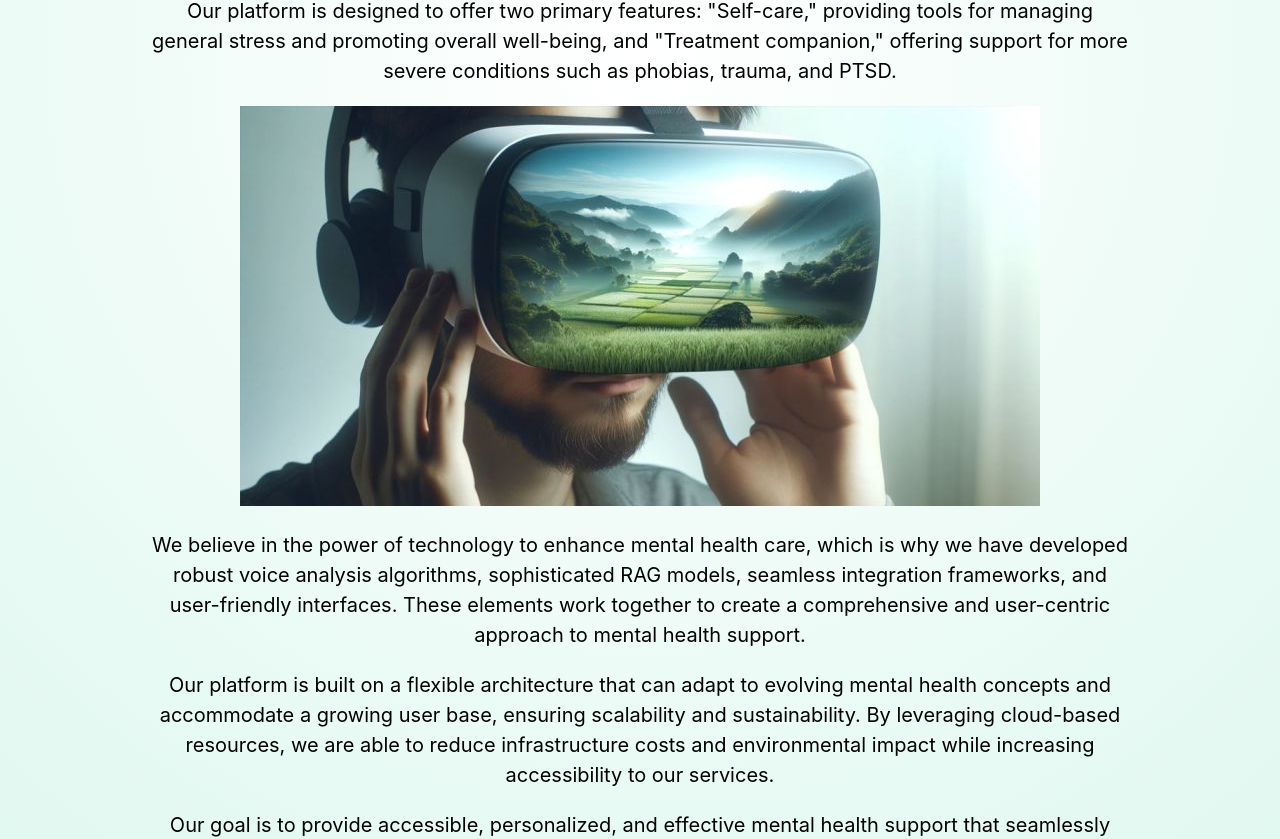
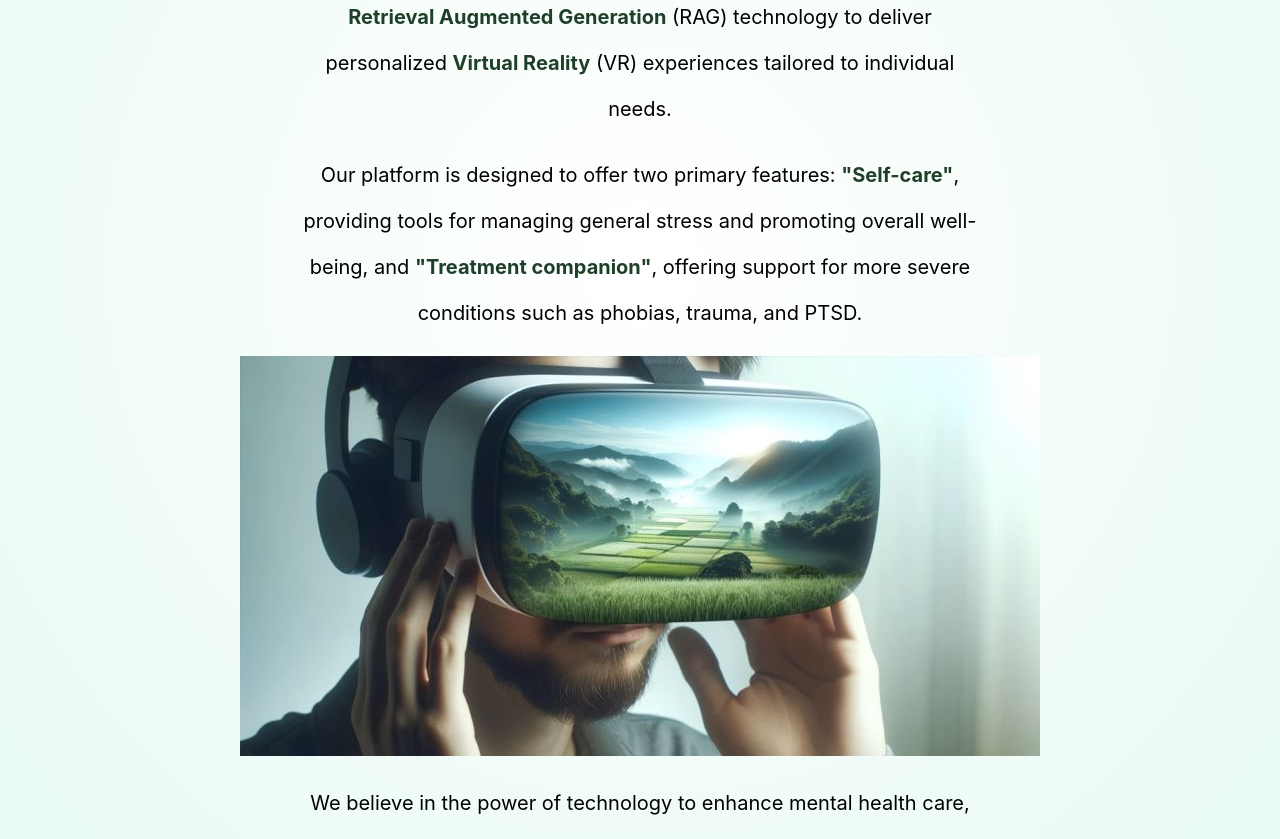
Before and after one commit to jai2992/vr_react_main, a React (Create React App) app: page /about in a window 1280 px wide. Shown: the part 737-1576 px from the top of the page. Built offline with nearby package versions, Linux system fonts and the light colour scheme.

Commit message:
added home

```diff
--- a/src/App.js
+++ b/src/App.js
@@ -146,6 +146,7 @@ import Signin from './components/Signin';
 import Pricing from './components/Pricing';
 import About from './components/About';
 import Quize from './components/quize'
+import Phobia from './components/phobia'
 //import { Route,Routes,link} from
 
 function App() {
@@ -160,6 +161,7 @@ function App() {
         <Route path="/pricing" element = {<Pricing/>}></Route>
         <Route path="/signin" element = {<Signin/>}></Route>
         <Route path="/quize" element = {<Quize/>}></Route>
+        <Route path="/phobia" element = {<Phobia/>}></Route>
         {/* <Route path="/login" element = {<Login/>}></Route> */}
 
       </Routes>
--- a/src/components/About.js
+++ b/src/components/About.js
@@ -12,22 +12,22 @@ function About() {
       <img src="/images/abt1.png" alt="abt1img" />
       </center>
       <p>
-      Our project is dedicated to transforming the landscape of mental health support by combining innovative technology with proven psychological techniques. At the core of our endeavor is the use of cutting-edge Retrieval Augmented Generation (RAG) technology to deliver personalized Virtual Reality (VR) experiences tailored to individual needs.
+      Our project is dedicated to transforming the landscape of mental health support by combining innovative technology with proven psychological techniques. At the core of our endeavor is the use of cutting-edge <b>Retrieval Augmented Generation</b> (RAG) technology to deliver personalized <b>Virtual Reality</b> (VR) experiences tailored to individual needs.
       </p>
       <p>
-      Our platform is designed to offer two primary features: "Self-care," providing tools for managing general stress and promoting overall well-being, and "Treatment companion," offering support for more severe conditions such as phobias, trauma, and PTSD.
+      Our platform is designed to offer two primary features: <b>"Self-care"</b>, providing tools for managing general stress and promoting overall well-being, and <b>"Treatment companion"</b>, offering support for more severe conditions such as phobias, trauma, and PTSD.
       </p>
       <center>
       <img src="/images/abt2.png" alt="abt1img" />
       </center>
       <p>
-      We believe in the power of technology to enhance mental health care, which is why we have developed robust voice analysis algorithms, sophisticated RAG models, seamless integration frameworks, and user-friendly interfaces. These elements work together to create a comprehensive and user-centric approach to mental health support.
+      We believe in the power of technology to enhance mental health care, which is why we have developed robust voice analysis algorithms, sophisticated RAG models, seamless integration frameworks, and <b>user-friendly interfaces</b>. These elements work together to create a comprehensive and user-centric approach to mental health support.
       </p>
       <p>
-      Our platform is built on a flexible architecture that can adapt to evolving mental health concepts and accommodate a growing user base, ensuring scalability and sustainability. By leveraging cloud-based resources, we are able to reduce infrastructure costs and environmental impact while increasing accessibility to our services.
+      Our platform is built on a <b>flexible architecture </b>that can adapt to evolving mental health concepts and accommodate a growing user base, ensuring scalability and sustainability. By leveraging cloud-based resources, we are able to reduce infrastructure costs and environmental impact while increasing accessibility to our services.
       </p>
       <p>
-      Our goal is to provide accessible, personalized, and effective mental health support that seamlessly integrates psychological insights with immersive technology. Through our platform, we aim to empower individuals to take control of their mental health and improve their overall well-being.
+      Our goal is to provide <b>accessible, personalized, and effective mental health support </b>that seamlessly integrates psychological insights with immersive technology. Through our platform, we aim to empower individuals to take control of their mental health and improve their overall well-being.
       </p>
     </Container>
   )
@@ -36,7 +36,7 @@ function About() {
 export default About
 
 const Container =styled.main`
-height:200vh;
+height:250vh;
 width:100vw;
 overflow:hidden;
 // min-height : calc(100vh - 70px);
@@ -51,7 +51,7 @@ position:relative;
     background-position: end;
     background-repeat: no-repeat;
     width: 100vw;
-    height: 200vh;
+    height: 250vh;
   content : "";
   position:absolute;
   top:0;
@@ -61,11 +61,15 @@ position:relative;
   z-index:-1;
 }
 p{
-  margin-left:150px;
-  margin-right:150px;
+  margin-left:300px;
+  margin-right:300px;
   justify-content:true;
   font-size:20px;
-  line-height: 1.5;
+  line-height: 2.3;
   text-align: center;
 }
+b{
+  color:#203F29;
+  font-weight:bold;
+}
 `
--- a/src/components/Home.js
+++ b/src/components/Home.js
@@ -7,35 +7,78 @@ function Home() {
     <Container>
       <NavMenu/>
       <h1>Home</h1>
+      <center>
+        <img src="/images/home1.jpg" alt="homeimg" />
+      </center>
+      <p>
+        Our <b>project</b> aims to revolutionize mental health support through the integration of cutting-edge technology with psychological techniques. Fundamentally, it involves the creative application of <b>Retrieval Augmented Generation</b> (RAG) to provide customized <b>Virtual Reality</b> (VR) experiences based on user requirements. Robust voice analysis algorithms, complex RAG models, seamless integration frameworks, VR video editing software, and user-friendly online interfaces are necessary for implementation.
+      </p>
+      <ul>
+        <li><b>Self-care</b> - for general stress alleviation</li>
+        <li><b>Treatment companion</b> - for severe problems including phobias, trauma, and PTSD</li>
+      </ul>
+      <center>
+        <img src="/images/abt2.png" alt="homeimg2" />
+      </center>
+      <p>
+        This all-inclusive approach tackles a variety of mental health challenges. The system has an architecture that is flexible enough to accommodate changing mental health concepts and growing user bases, making it scalable and feasible. Using cloud-based resources reduces infrastructure costs and improves scalability.
+      </p>
+      <p>
+        Furthermore, the solution provides measurable environmental advantages by reducing the carbon footprint associated with traditional therapy methods and promoting early intervention and <b>self-care</b> practices, thus alleviating strain on healthcare systems.
+      </p>
+      <p>
+        Ultimately, our dynamic platform aims to provide accessible, personalized, and effective mental health support by seamlessly merging psychological insights with immersive technology.
+      </p>
     </Container>
   )
 }
 
 export default Home
 
-const Container =styled.main`
-height:100vh;
-width:100vw;
-overflow:hidden;
-// min-height : calc(100vh - 70px);
-// padding:0 calc(3.5vw + 5px);
-position:relative;
+const Container = styled.main`
+  height: 250vh;
+  width: 100vw;
+  overflow: hidden;
+  position: relative;
 
-
-&:before{
-  background: radial-gradient(circle, #FFFFFF, #E0F8F0);
+  &:before {
+    background: radial-gradient(circle, #FFFFFF, #E0F8F0);
     background-size: cover;
     background-position: end;
     background-repeat: no-repeat;
     width: 100vw;
-    height: 100vh;
-  content : "";
-  position:absolute;
-  top:0;
-  left:0;
-  right:0;
-  bottom:0;
-  z-index:-1;
-}
+    height: 250vh;
+    content: "";
+    position: absolute;
+    top: 0;
+    left: 0;
+    right: 0;
+    bottom: 0;
+    z-index: -1;
+  }
 
+  p {
+    margin-left: 300px;
+    margin-right: 300px;
+    justify-content: true;
+    font-size: 20px;
+    line-height: 2.3;
+    text-align: center;
+  }
+
+  ul {
+    margin-left: 300px;
+    margin-right: 300px;
+    padding-left: 20px;
+    text-align: center;
+  }
+
+  ul li b {
+    margin-right: 5px;
+  }
+
+  b {
+    color: #203F29;
+    font-weight: bold;
+  }
 `
--- a/src/components/Nav.js
+++ b/src/components/Nav.js
@@ -15,7 +15,7 @@ function Header() {
             </a>
             <a>
                 {/* <img src="/images/search-icon.svg" alt=""></img> */}
-                <Link to="/home" style={{ textDecoration: 'none', color: 'inherit' }}><span>PHOBIA</span></Link>
+                <Link to="/phobia" style={{ textDecoration: 'none', color: 'inherit' }}><span>PHOBIA</span></Link>
             </a>
             <a>
                 {/* <img src="/images/watchlist-icon.svg" alt=""></img> */}
--- /dev/null
+++ b/src/components/phobia.js
@@ -0,0 +1,41 @@
+import React from 'react'
+import styled from 'styled-components'
+import NavMenu from './Nav'
+
+function phobia() {
+  return (
+    <Container>
+      <NavMenu/>
+      <h1>Phobia</h1>
+    </Container>
+  )
+}
+
+export default phobia
+
+const Container =styled.main`
+height:100vh;
+width:100vw;
+overflow:hidden;
+// min-height : calc(100vh - 70px);
+// padding:0 calc(3.5vw + 5px);
+position:relative;
+
+
+&:before{
+  background: radial-gradient(circle, #FFFFFF, #E0F8F0);
+    background-size: cover;
+    background-position: end;
+    background-repeat: no-repeat;
+    width: 100vw;
+    height: 100vh;
+  content : "";
+  position:absolute;
+  top:0;
+  left:0;
+  right:0;
+  bottom:0;
+  z-index:-1;
+}
+
+`
```
Also changed, not shown: public/images/home1.jpg (added).
